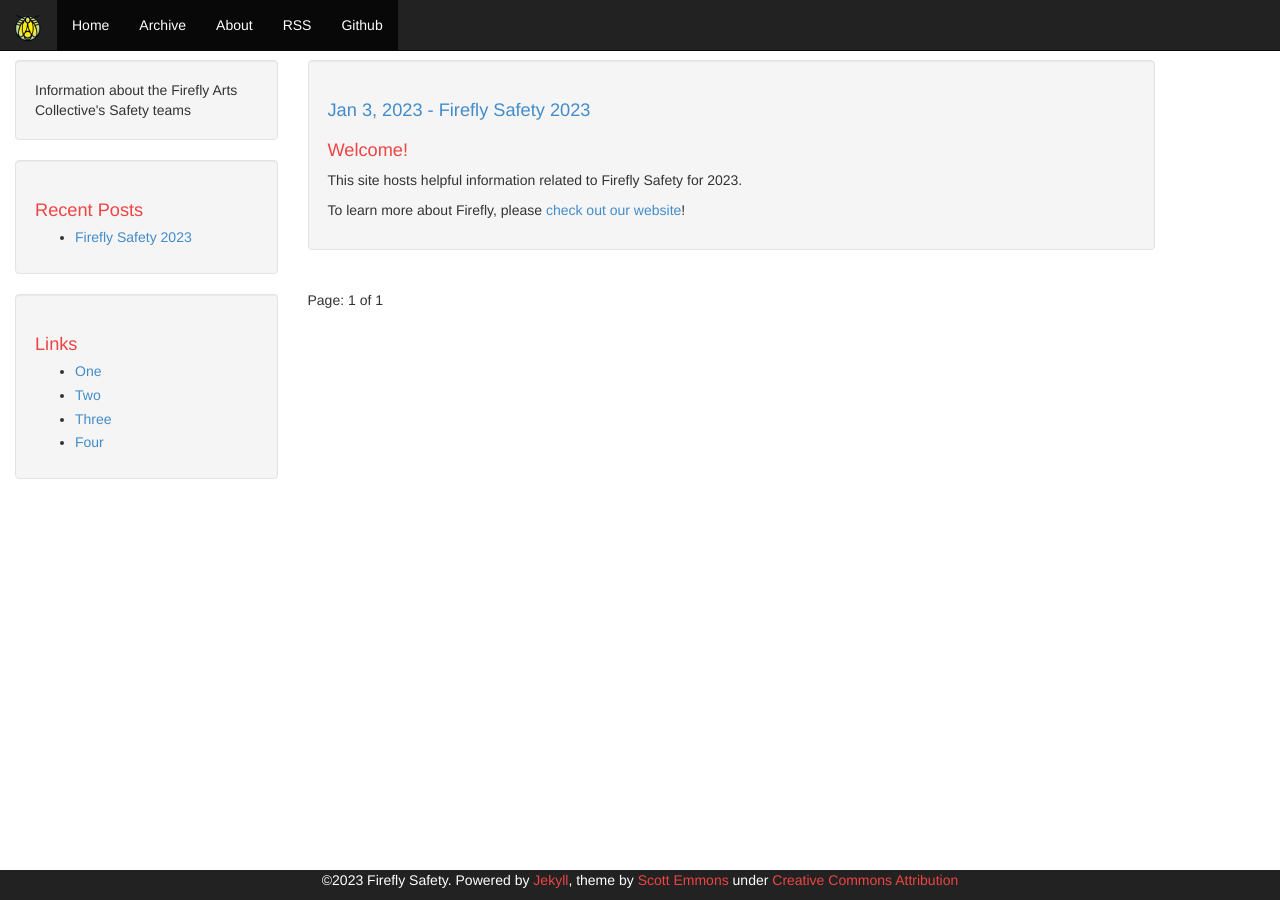
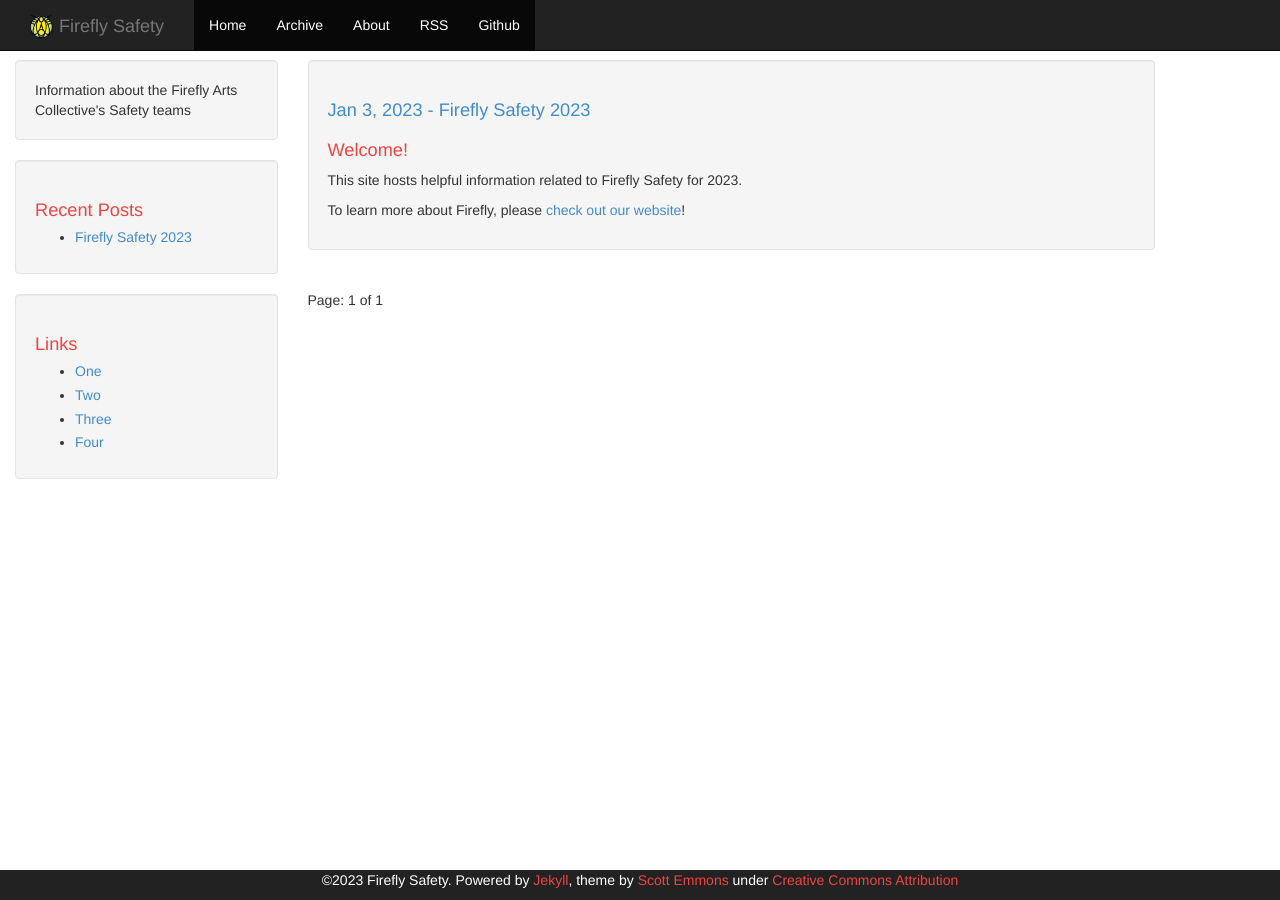
Before and after one commit to kasittig/firefly-safety, a Jekyll site: the page built from index.html, in a window 1280 px wide. Built offline with Jekyll 4.4.1, drawn with Linux system fonts in a browser that asks for light colours; the list of posts is cut into pages by our own code.

Commit message:
Update header with text + logo

```diff
--- a/_includes/header.html
+++ b/_includes/header.html
@@ -25,11 +25,16 @@
                   <span class="icon-bar"></span>
                   <span class="icon-bar"></span>
                 </button>
-                <a class="navbar-brand" href="{{ site.baseurl }}/">
-                    <img src="images/firefly_logo.png" class="rounded float-start" height=27px />
-            </a>
-              </div>
-              <div class="collapse navbar-collapse" id="bs-example-navbar-collapse-1">
+                <div class="navbar-left">
+                    <div class="container-fluid">
+                        <a class="navbar-brand" href="#">
+                            <img src="images/firefly_logo.png" alt="Logo" width="24" height="24" class="d-inline-block align-text-top">
+                                Firefly Safety
+                        </a>
+                    </div>
+                </div>
+            </div>
+            <div class="collapse navbar-collapse" id="bs-example-navbar-collapse-1">
                 <ul class="nav navbar-nav">
                     <li class="active"><a href="{{ site.baseurl }}/">Home</a></li>
                     <li class="active visible-xs-block"><a href="{{ site.baseurl }}/links.html">Links</a></li>
```
